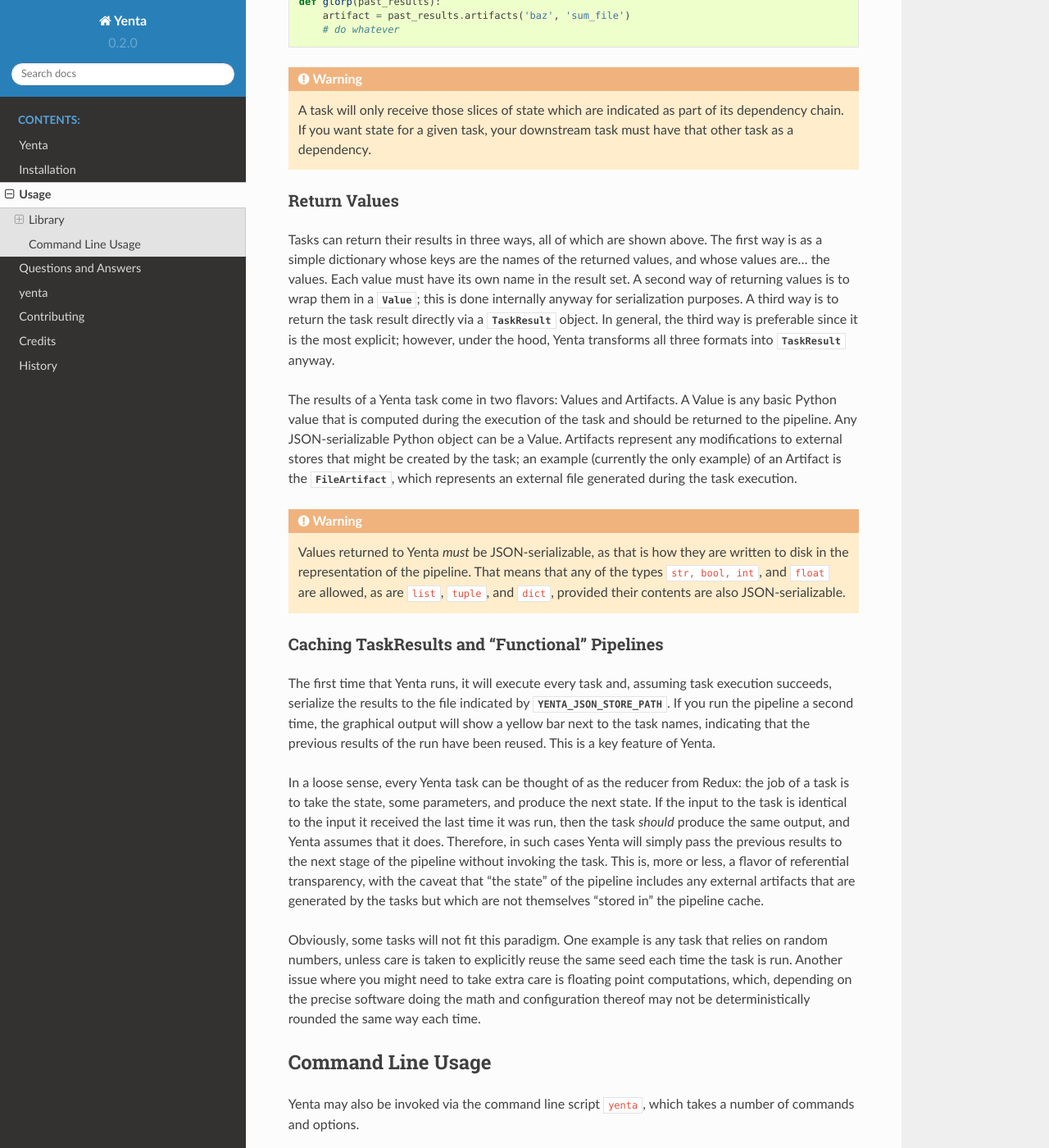
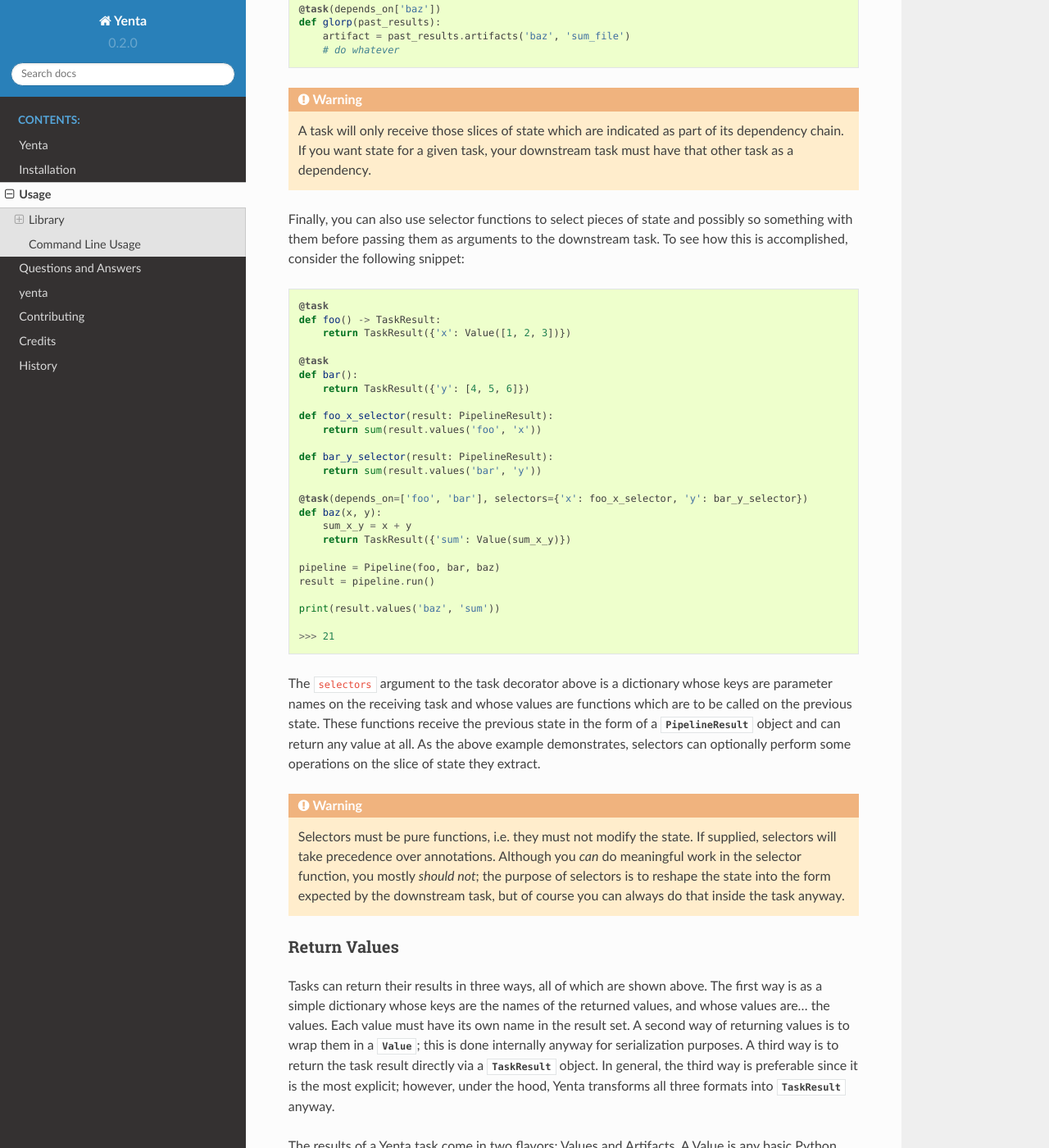
Before and after one commit to grapesmoker/yenta, a Sphinx documentation site: the page built from docs/usage.rst, in a window 1280 px wide and 1400 px high, scrolled down 2004 px. Shown: the whole window at 82% size. Built offline with Sphinx 7.4.7 and the Read the Docs theme 2.0.0, drawn with Linux system fonts in a browser that asks for light colours; some of the changed text lies outside the part shown.

Commit message:
selector functionality implemented

```diff
--- a/docs/usage.rst
+++ b/docs/usage.rst
@@ -52,10 +52,11 @@ Tasks are defined by decorating functions with the :code:`@task` decorator. The
 arguments called :code:`depends_on` which lists the names of the tasks on which that task depends. Above, the
 tasks :code:`foo` and :code:`bar` do not depend on anything, while the task :code:`baz` depends on both of them.
 
-The signature of a task function is a key feature of Yenta. Tasks can receive their arguments using two different
-strategies: they can either receive the results of task execution of their dependencies as one state blob, or they
-can select slices of the state via annotations. In the above example, the :code:`baz` task takes as its arguments
-two values, :code:`u` and :code:`v`, which are annotated as paths into the state. The format of the annotation is:
+The signature of a task function is a key feature of Yenta. Tasks can receive their arguments using three different
+strategies: they can either receive the results of task execution of their dependencies as one state blob, they
+can select slices of the state via annotations, or they can select slices of state via selector functions. In the
+above example, the :code:`baz` task takes as its arguments two values, :code:`u` and :code:`v`, which are annotated
+as paths into the state. The format of the annotation is:
 
 .. code-block:: python
 
@@ -107,6 +108,50 @@ or equivalently
 
     A task will only receive those slices of state which are indicated as part of its dependency chain. If you want
     state for a given task, your downstream task must have that other task as a dependency.
+
+Finally, you can also use selector functions to select pieces of state and possibly so something with them before
+passing them as arguments to the downstream task. To see how this is accomplished, consider the following snippet:
+
+.. code-block:: python
+
+    @task
+    def foo() -> TaskResult:
+        return TaskResult({'x': Value([1, 2, 3])})
+
+    @task
+    def bar():
+        return TaskResult({'y': [4, 5, 6]})
+
+    def foo_x_selector(result: PipelineResult):
+        return sum(result.values('foo', 'x'))
+
+    def bar_y_selector(result: PipelineResult):
+        return sum(result.values('bar', 'y'))
+
+    @task(depends_on=['foo', 'bar'], selectors={'x': foo_x_selector, 'y': bar_y_selector})
+    def baz(x, y):
+        sum_x_y = x + y
+        return TaskResult({'sum': Value(sum_x_y)})
+
+    pipeline = Pipeline(foo, bar, baz)
+    result = pipeline.run()
+
+    print(result.values('baz', 'sum'))
+
+    >>> 21
+
+The :code:`selectors` argument to the task decorator above is a dictionary whose keys are parameter names on the
+receiving task and whose values are functions which are to be called on the previous state. These functions receive
+the previous state in the form of a :class:`~yenta.pipeline.Pipeline.PipelineResult` object and can return any value
+at all. As the above example demonstrates, selectors can optionally perform some operations on the slice of state
+they extract.
+
+.. warning::
+
+    Selectors must be pure functions, i.e. they must not modify the state. If supplied, selectors will take precedence
+    over annotations. Although you `can` do meaningful work in the selector function, you mostly `should not`; the
+    purpose of selectors is to reshape the state into the form expected by the downstream task, but of course you
+    can always do that inside the task anyway.
 
 Return Values
 +++++++++++++
```
Also changed, not shown: 4 other files.
